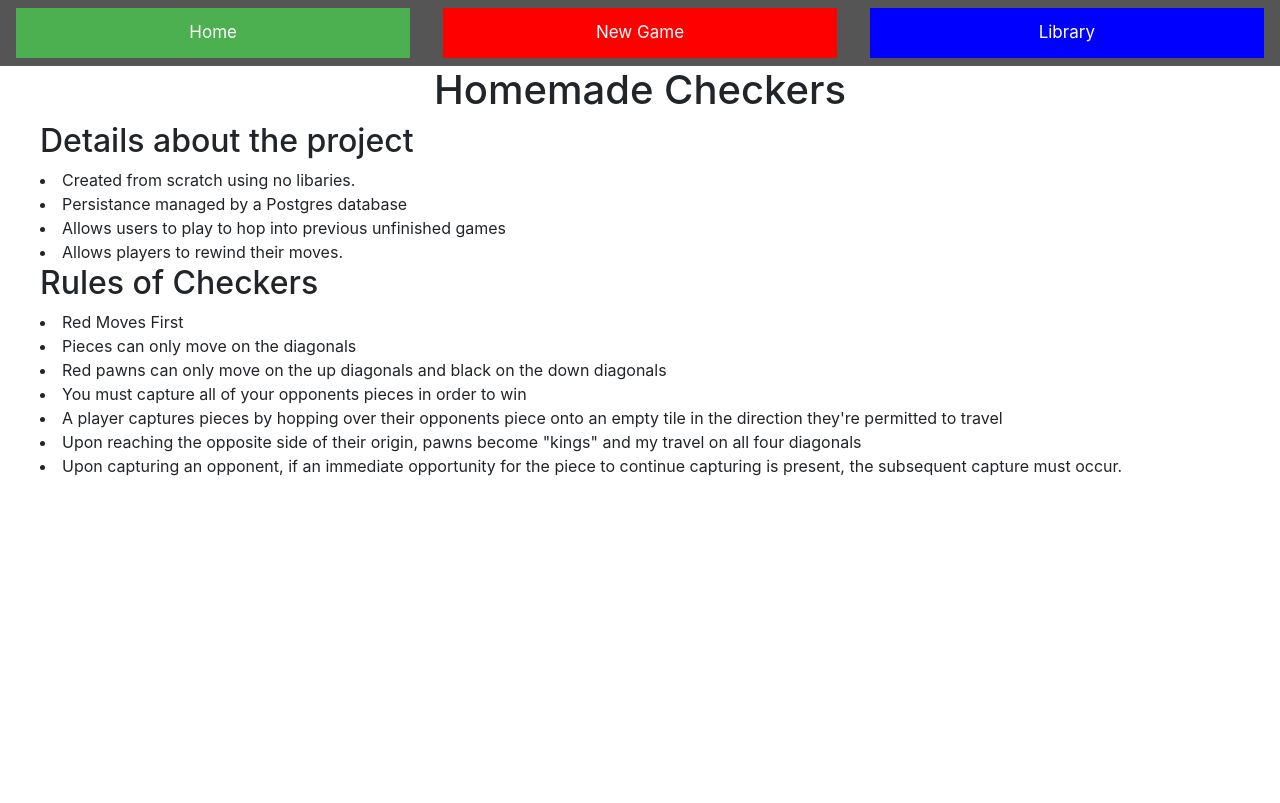
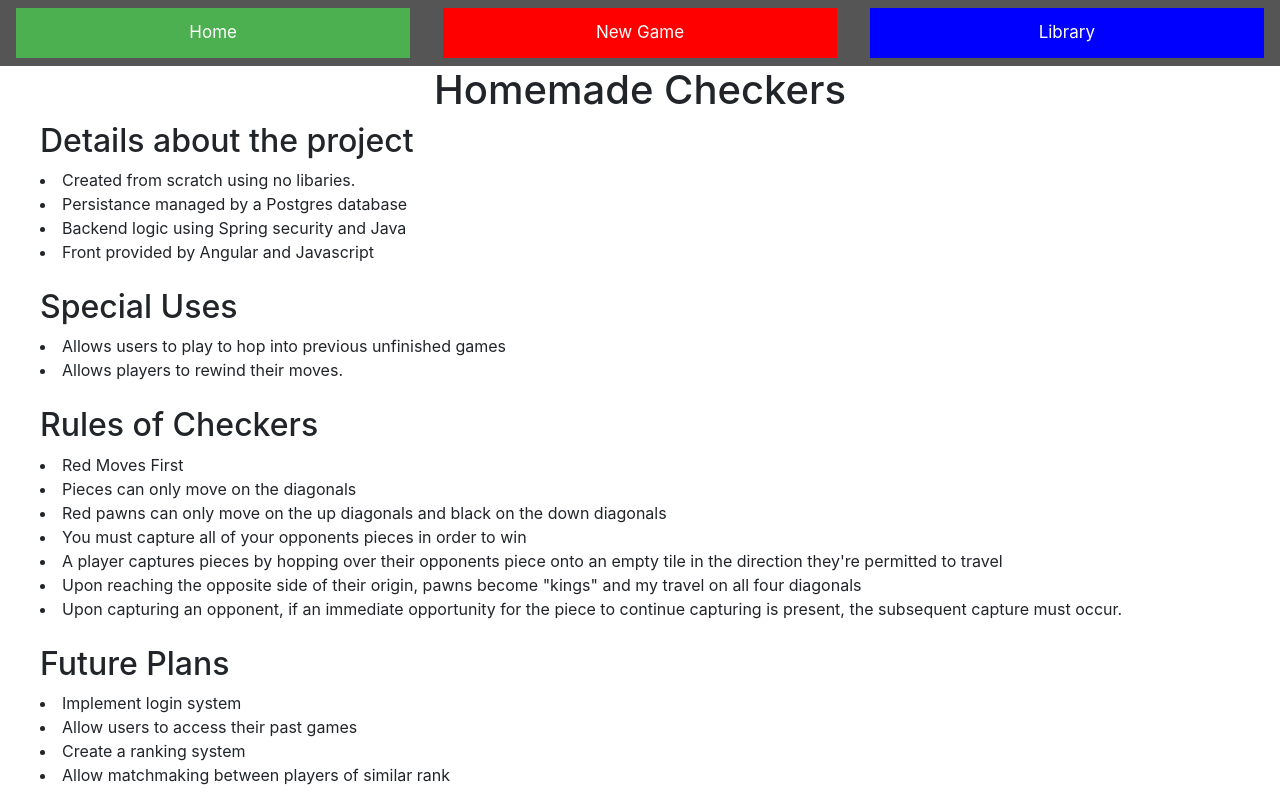
Before and after one commit to jlavendtt/Checkers, an Angular app in the folder angular-checkers/: page /home in a window 1280 px wide. Built offline with nearby package versions, Linux system fonts and the light colour scheme.

Commit message:
rough draft

```diff
--- a/angular-checkers/src/app/home/home.component.html
+++ b/angular-checkers/src/app/home/home.component.html
@@ -6,8 +6,13 @@ text-align: left;">
     <h2>Details about the project</h2>
     <li>Created from scratch using no libaries.</li>
     <li>Persistance managed by a Postgres database</li>
+    <li>Backend logic using Spring security and Java</li>
+    <li>Front provided by Angular and Javascript</li>
+    <br>
+    <h2>Special Uses</h2>
     <li>Allows users to play to hop into previous unfinished games</li>
     <li>Allows players to rewind their moves.</li>
+    <br>
     <h2>Rules of Checkers</h2>
     <li>Red Moves First</li>
     <li>Pieces can only move on the diagonals</li>
@@ -16,4 +21,10 @@ text-align: left;">
     <li>A player captures pieces by hopping over their opponents piece onto an empty tile in the direction they're permitted to travel</li>
     <li>Upon reaching the opposite side of their origin, pawns become "kings" and my travel on all four diagonals</li>
     <li>Upon capturing an opponent, if an immediate opportunity for the piece to continue capturing is present, the subsequent capture must occur.</li>
+    <br>
+    <h2>Future Plans</h2>
+    <li>Implement login system</li>
+    <li>Allow users to access their past games</li>
+    <li>Create a ranking system</li>
+    <li>Allow matchmaking between players of similar rank</li>
   </ul>
```
